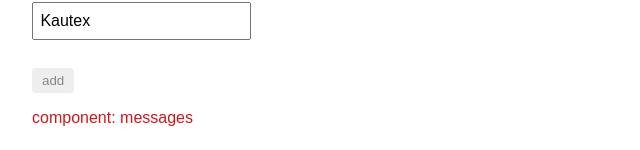
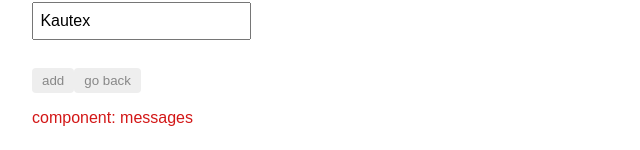
Before and after one commit to cevauh/mindsphere-rester, an Angular app: page /detail/1 in a window 1280 px wide. Shown: the part 324-474 px from the top of the page, without its empty margins (0-640 px from the left). Built offline with nearby package versions, Linux system fonts and the light colour scheme.

Commit message:
route ready

```diff
--- a/src/app/location-detail/location-detail.component.html
+++ b/src/app/location-detail/location-detail.component.html
@@ -15,5 +15,5 @@
   </div>
   <!-- <button class="clear" (click)="messageService.add('test message')">add</button> -->
   <button class="clear" (click)="setLongitude(1)">add</button>
-
+  <button (click)="goBack()">go back</button>
 </div>
--- a/src/app/location-detail/location-detail.component.ts
+++ b/src/app/location-detail/location-detail.component.ts
@@ -43,5 +43,8 @@
     this.location.longitude = val;
   }
 
+  goBack(): void {
+    this.nglocation.back();
+  }
 
 }
```
